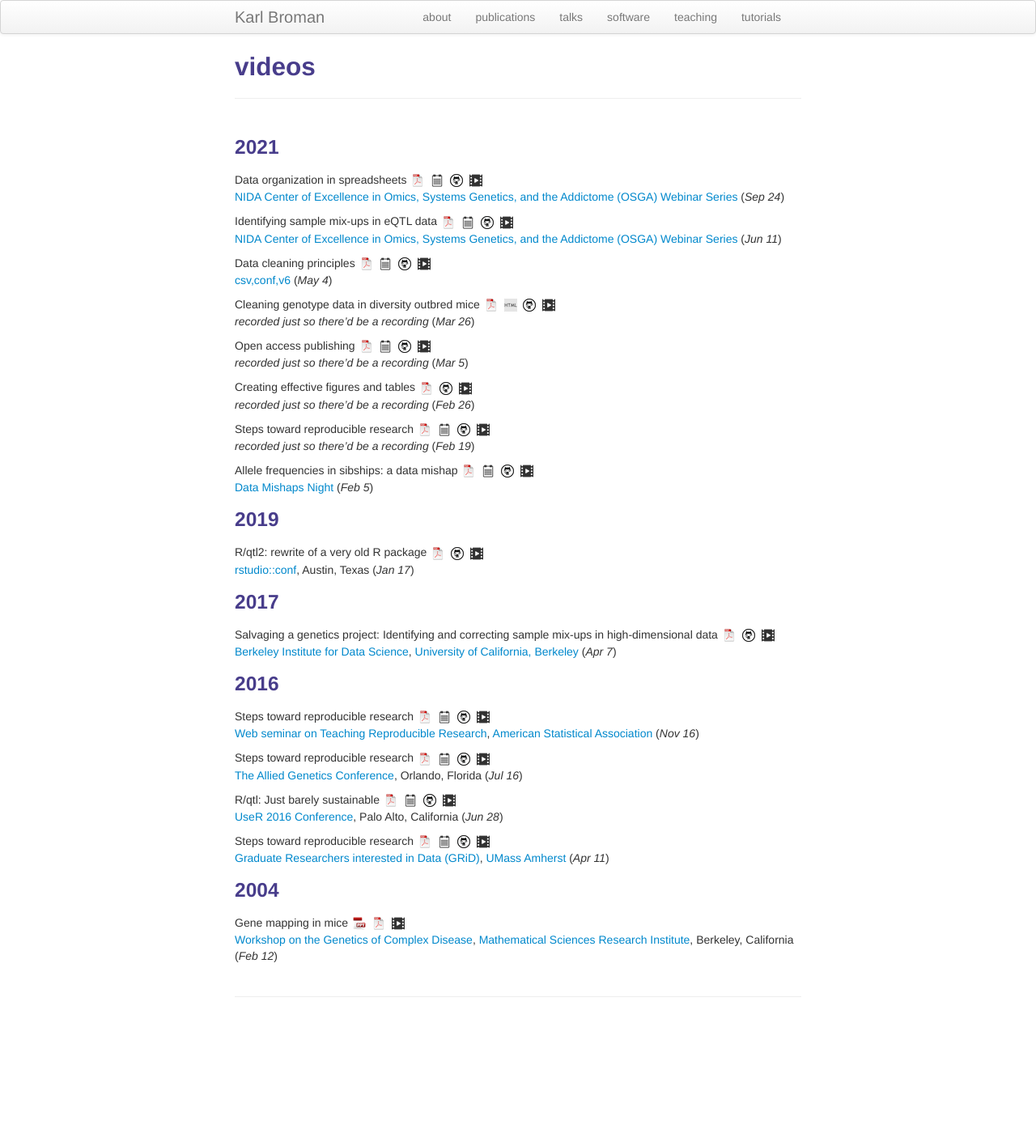
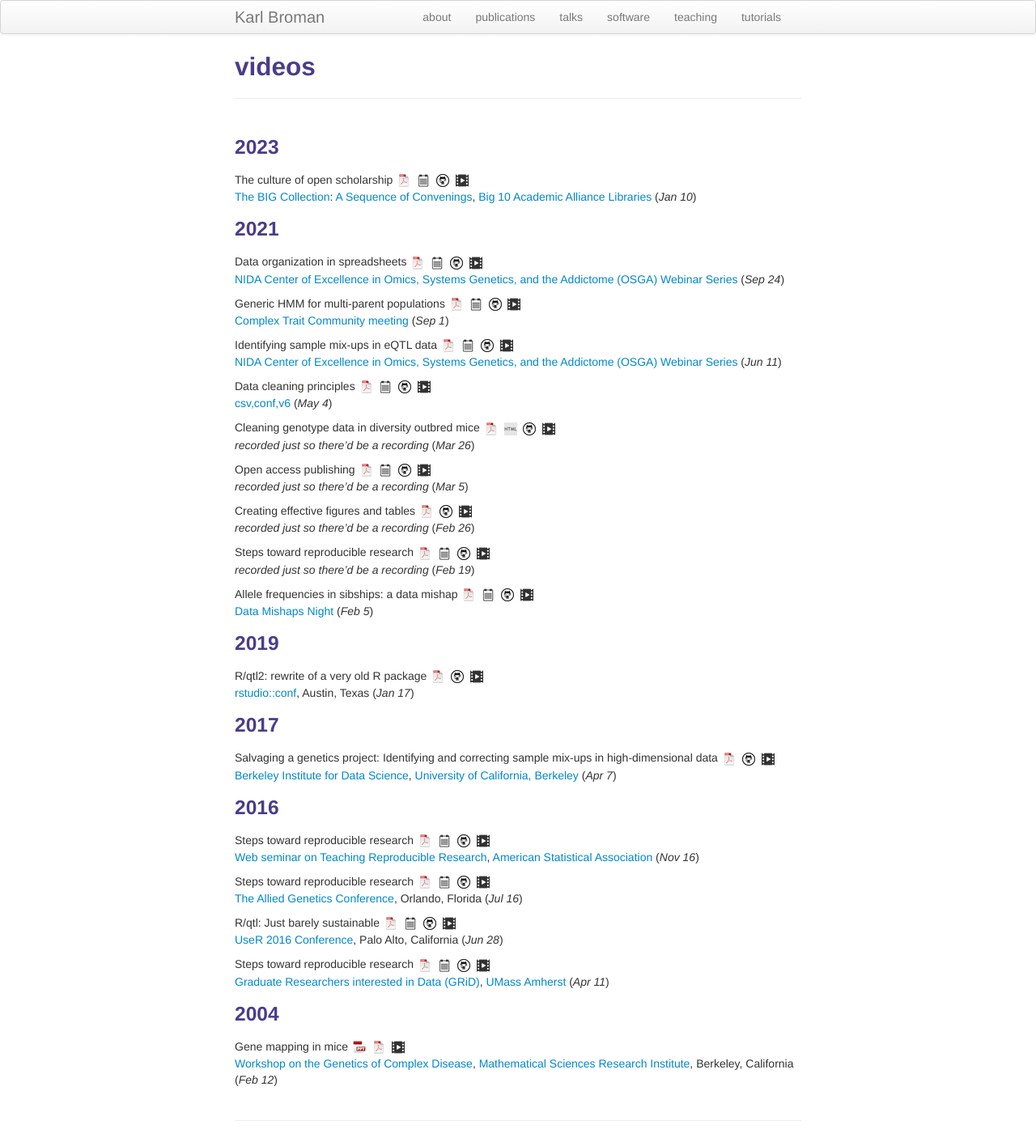
Before and after one commit to kbroman/kbroman.github.io, a Jekyll site: the page built from videos.md, in a window 1280 px wide. Shown: the whole page at 81% size. Built offline with Jekyll 4.4.1, drawn with Linux system fonts in a browser that asks for light colours; before the commit the page ends 1263 px from its top, so only the background shows below that.

Commit message:
videos.md: add a couple

```diff
--- a/videos.md
+++ b/videos.md
@@ -3,6 +3,20 @@
 title: videos
 description: Karl Broman's recorded talks
 ---
+
+### 2023
+
+The culture of open scholarship
+[![pdf](icons16/pdf-icon.png)](https://kbroman.org/Talk_Big10Libs/oa2023.pdf)
+[![pdf w/notes](icons16/notes-icon.png)](https://kbroman.org/Talk_Big10Libs/oa2023_notes.pdf)
+[![github](icons16/github-icon.png)](https://github.com/kbroman/Talk_Big10Libs)
+[![video](icons16/video-icon.png)](https://btaa.zoom.us/rec/play/ivGyDtuVq5A0zYNvtcZAqXTgJiTm5Bqhcj-WW92WSNnr2WclYRE3xnXZIlAXz4Iud1sEOnbboAdWLIY7.zRq6Uf_Jr9GlDDHq?continueMode=true&_x_zm_rtaid=CaP5ehq9S5Kz7k2tidv78Q.1673461569137.7c3f6dc5778fe091862f6d3b2b116ba5&_x_zm_rhtaid=82)<br/>
+[The BIG
+Collection](https://btaa.org/library/big-collection/the-big-collection-introduction):
+[A Sequence of
+Convenings](https://btaa.org/library/big-collection/a-sequence-of-convenings),
+[Big 10 Academic Alliance Libraries](https://btaa.org/library/Libraries)
+(_Jan 10_)
 
 ### 2021
 
@@ -14,6 +28,13 @@
 [NIDA Center of Excellence in Omics, Systems Genetics, and the Addictome (OSGA) Webinar
 Series](https://opar.io/training/osga-webinar-series-2020.html)
 (_Sep 24_)
+
+Generic HMM for multi-parent populations
+[![pdf](icons16/pdf-icon.png)](https://kbroman.org/Talk_GenericHMM/generic_hmm.pdf)
+[![pdf w/notes](icons16/notes-icon.png)](https://kbroman.org/Talk_GenericHMM/generic_hmm_notes.pdf)
+[![github](icons16/github-icon.png)](https://github.com/kbroman/Talk_GenericHMM)
+[![video](icons16/video-icon.png)](https://youtu.be/X_znSBilfGQ)<br/>
+[Complex Trait Community meeting](https://complextrait.org/meetings/ctc-rg2021/) (_Sep 1_)
 
 Identifying sample mix-ups in eQTL data
 [![pdf](icons16/pdf-icon.png)](https://kbroman.org/Talk_OSGA2021/osga2021.pdf)
```
